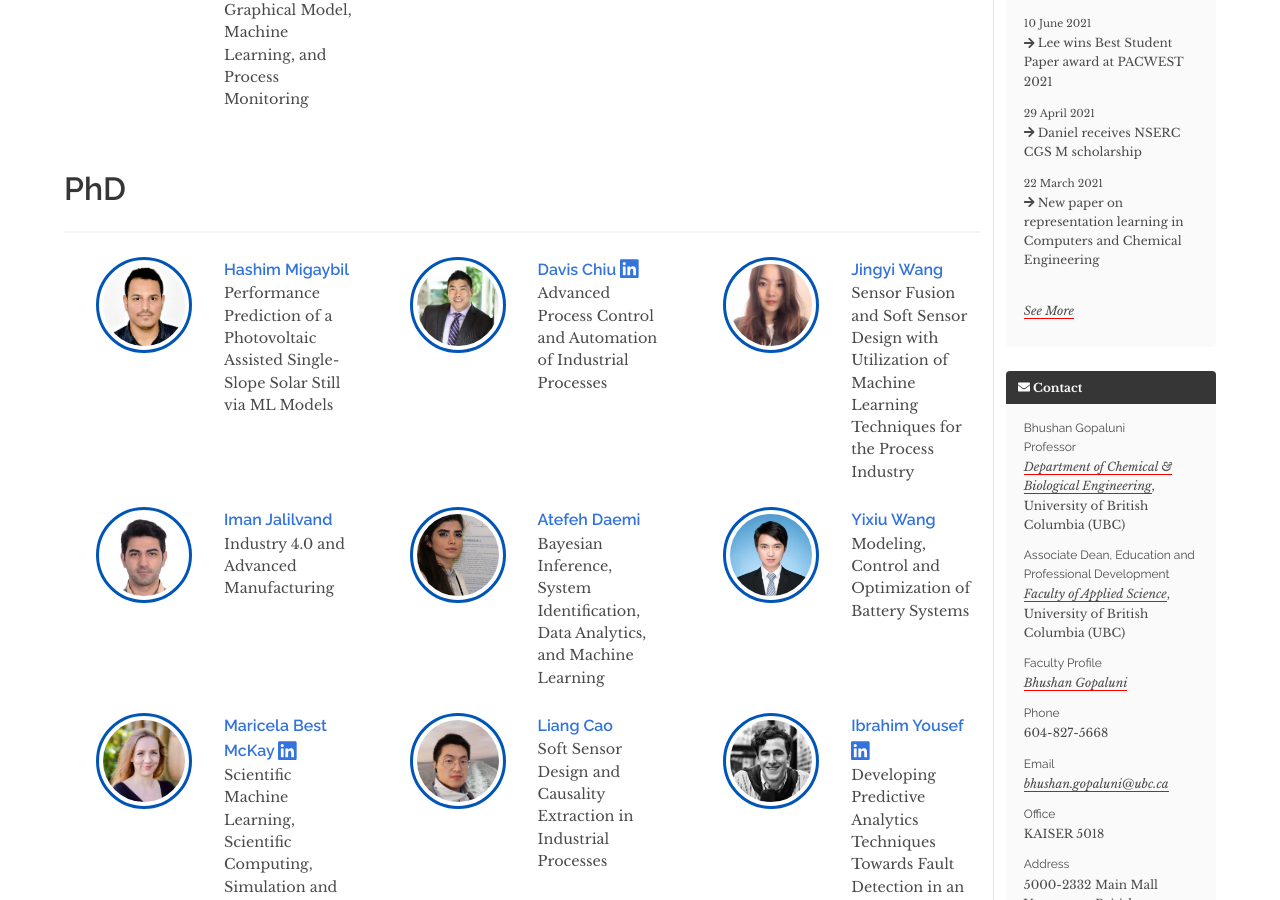
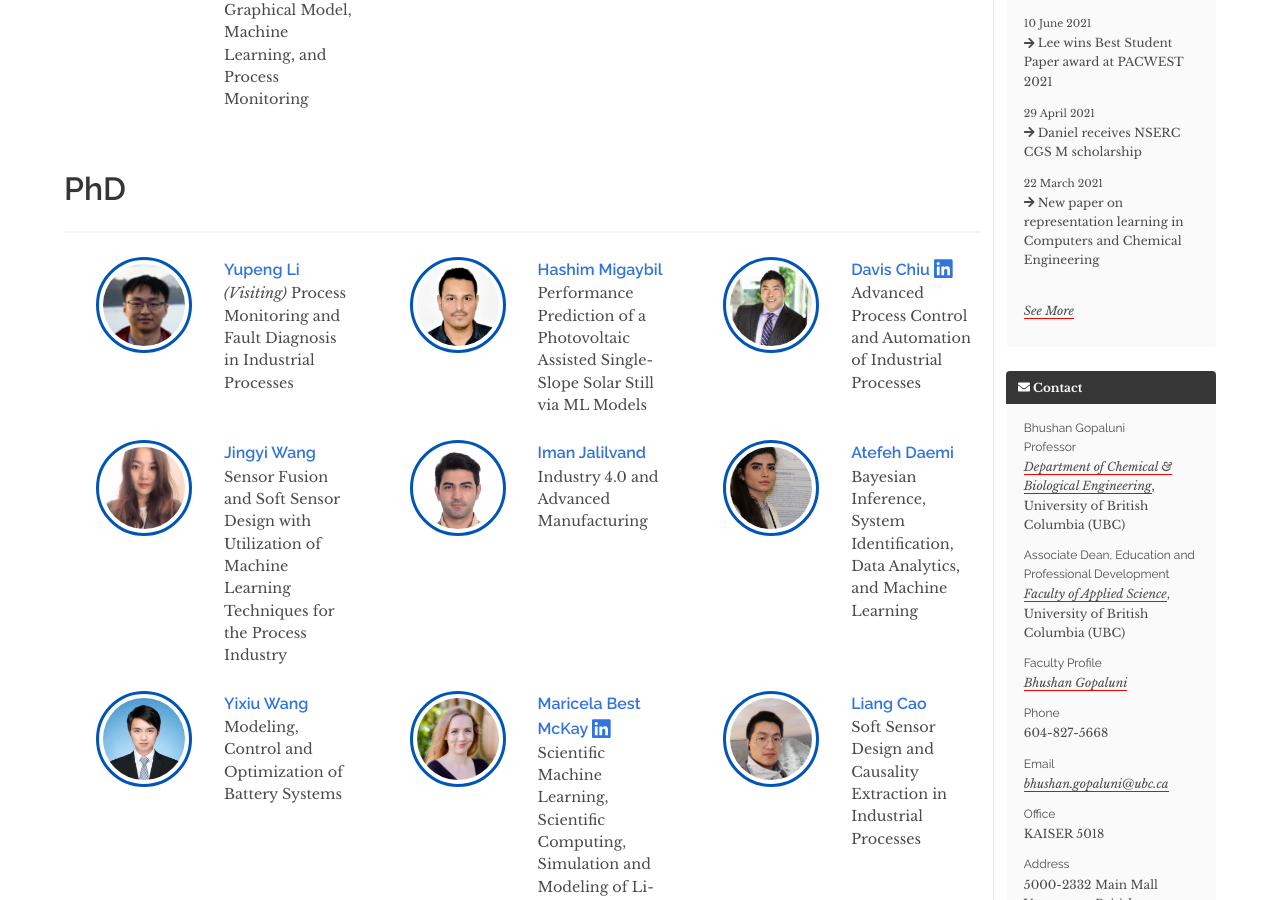
Before and after one commit to daisubc/daisubc.github.io, a Jekyll site: the page built from people.md, in a window 1280 px wide and 900 px high, scrolled down 863 px. Built offline with Jekyll 4.4.1, drawn with Linux system fonts in a browser that asks for light colours; nearby versions of some CDN libraries.

Commit message:
add yupeng

```diff
--- a/_layouts/biography.html
+++ b/_layouts/biography.html
@@ -23,7 +23,11 @@ layout: basic
         {% if page.status == "alumni" %}
           <b>GROUP ALUMNI ({{ page.year_end }})</b> |
         {% endif %}
-        {{ page.degree }}, started {{ page.year_start }}
+        {{ page.degree }}
+        {% if page.visitor %}
+          <i>(Visiting)</i>
+        {% endif %}
+        , started {{ page.year_start }}
       </div>
     </div>
     <div class="columns">
--- /dev/null
+++ b/_profiles/Yu Peng.md
@@ -0,0 +1,13 @@
+---
+layout: biography
+title: Yupeng Li
+pub_name: Yupeng Li
+email: yupengli@cug.edu.cn
+project: Process Monitoring and Fault Diagnosis in Industrial Processes
+img: yupeng.jpg
+biography: Yupeng Li is a visiting Ph.D. student studying Chemical and Biological Engineering (CHBE) at UBC. He received the B.S. degree in automation from Northeast Forestry University, Harbin, China, in 2017. He is currently working toward the Ph.D. degree in control science and engineering with the School of Automation, China University of Geosciences, Wuhan, China. His current research interests include process monitoring and fault detection.
+degree: PhD
+year_end: None
+year_start: 2021
+visitor: true
+---
--- a/people.md
+++ b/people.md
@@ -51,7 +51,11 @@ permalink: /people/
 	  			{% if member.linkedin %}
 	  			  <a href="{{ member.linkedin }}" target="_blank"><i class="fab fa-lg fa-linkedin"></i></a>
 	  			{% endif %}
-		  		<p class="member-project no-deco">{{ member.project }}
+		  		<p class="member-project no-deco">
+		        {% if member.visitor %}
+		          <i>(Visiting)</i>
+		        {% endif %}
+		  			{{ member.project }}
 		  		</p>
 		  	</div>
 		  </div>
```
Also changed, not shown: assets/img/dais_lab.png (added), assets/profile/yupeng.jpg (added).
